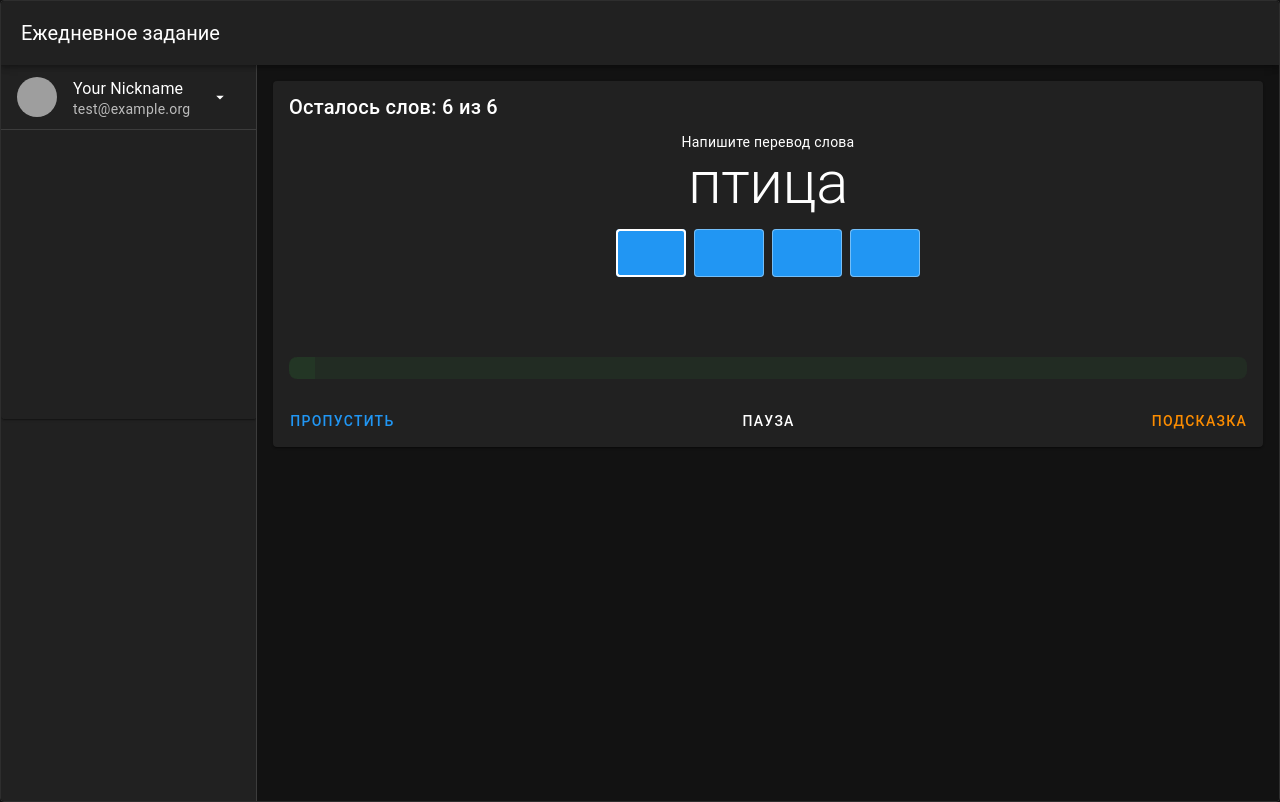
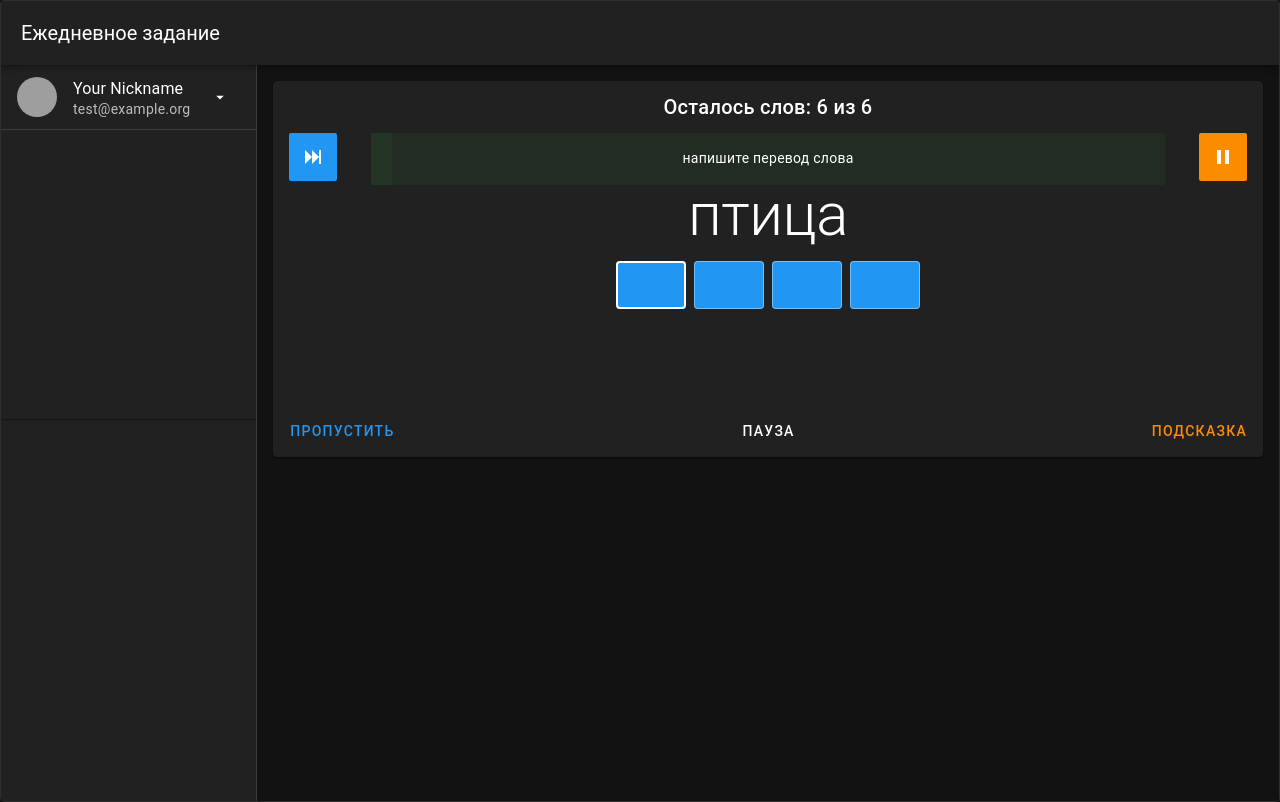
Before and after one commit to garikgsi/en_learning_tg_app, a Vue app: page / in a window 1280 px wide. Both pictures are taken after a click on the button "ENGLISH". Built offline with nearby package versions, Linux system fonts and the light colour scheme; grey boxes are pictures that could not be loaded.

Commit message:
usability

```diff
--- a/src/components/ITranslateTask.vue
+++ b/src/components/ITranslateTask.vue
@@ -518,7 +518,14 @@ const isTasksUncompletedTotally = computed(() => {
       wordTimer={{ wordTimer }}
       currentWord={{ currentWord }} | {{ JSON.stringify(currentWord) }}
       -->
-      <v-card :title="taskTitle">
+      <v-card>
+
+        <template #title>
+          <div class="text-center">
+            {{taskTitle}}
+          </div>
+
+        </template>
 
         <v-card-text>
 
@@ -546,7 +553,46 @@ const isTasksUncompletedTotally = computed(() => {
                    :disabled="timerPaused"
                    :color="otpColor"
                    @finish="(res: WordResult) => onFinish(currentWord.id, res)"
-            ></IWord>
+            >
+              <template #header>
+                <v-row>
+                  <v-col cols="1">
+                    <v-btn icon="mdi-skip-forward"
+                           :disabled="!isSkipAvailable"
+                           color="primary"
+                           title="Пропустить"
+                           flat
+                           rounded="sm"
+                           @click="skipWord">
+                    </v-btn>
+
+                  </v-col>
+                  <v-col>
+                    <v-progress-linear v-if="!showCompleteBox"
+                                       :buffer-value="progressValue"
+                                       :color="wordProgressColor"
+                                       :max="secOnWord*1000"
+                                       :height="52"
+                                       rounded="sm"
+                    >
+                      напишите перевод слова
+                    </v-progress-linear>
+                  </v-col>
+                  <v-col cols="1" class="text-right">
+                    <v-btn :icon="playPauseIcon"
+                           :disabled="!isPauseAvailable"
+                           color="warning"
+                           :title="isPaused ? 'Дальше' : 'Пауза'"
+                           flat
+                           rounded="sm"
+                           @click="playPause">
+                    </v-btn>
+
+                  </v-col>
+                </v-row>
+
+              </template>
+            </IWord>
           </template>
 
         </v-card-text>
@@ -558,14 +604,6 @@ const isTasksUncompletedTotally = computed(() => {
             v-bind="completeBoxData"
             variant="text"
           ></v-alert>
-
-          <v-progress-linear v-else
-                             :buffer-value="progressValue"
-                             :color="wordProgressColor"
-                             :max="secOnWord*1000"
-                             :height="22"
-                             rounded="lg"
-          ></v-progress-linear>
 
         </v-card-text>
         <v-card-actions>
@@ -581,7 +619,7 @@ const isTasksUncompletedTotally = computed(() => {
                      color="primary"
                      title="Пропустить"
                      flat
-                     rounded
+                     rounded="sm"
                      @click="skipWord">
               </v-btn>
             </v-col>
@@ -598,7 +636,7 @@ const isTasksUncompletedTotally = computed(() => {
                      color="warning"
                      :title="isPaused ? 'Дальше' : 'Пауза'"
                      flat
-                     rounded
+                     rounded="sm"
                      @click="playPause">
               </v-btn>
 
@@ -617,7 +655,7 @@ const isTasksUncompletedTotally = computed(() => {
                      color="warning"
                      title="Подсказка"
                      flat
-                     rounded
+                     rounded="sm"
                      @click="getHint">
               </v-btn>
 
--- a/src/components/IWord.vue
+++ b/src/components/IWord.vue
@@ -78,9 +78,11 @@ defineExpose({
 
 <template>
   <div>
-    <div class="text-body-2 text-center">
-      Напишите перевод слова<br>
-    </div>
+    <slot name="header">
+      <div class="text-body-2 text-center">
+        Напишите перевод слова<br>
+      </div>
+    </slot>
 
     <div class="text-h2 text-center">
       {{ word }}
```
